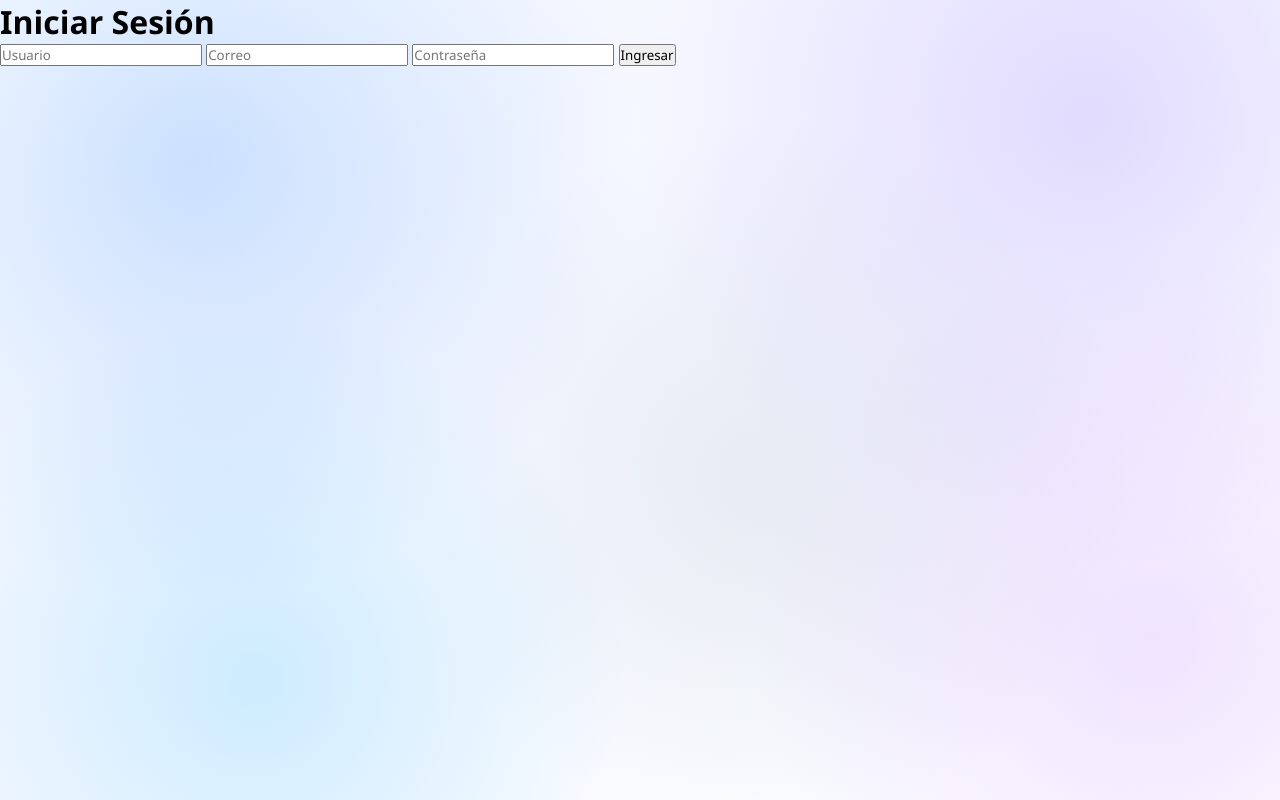
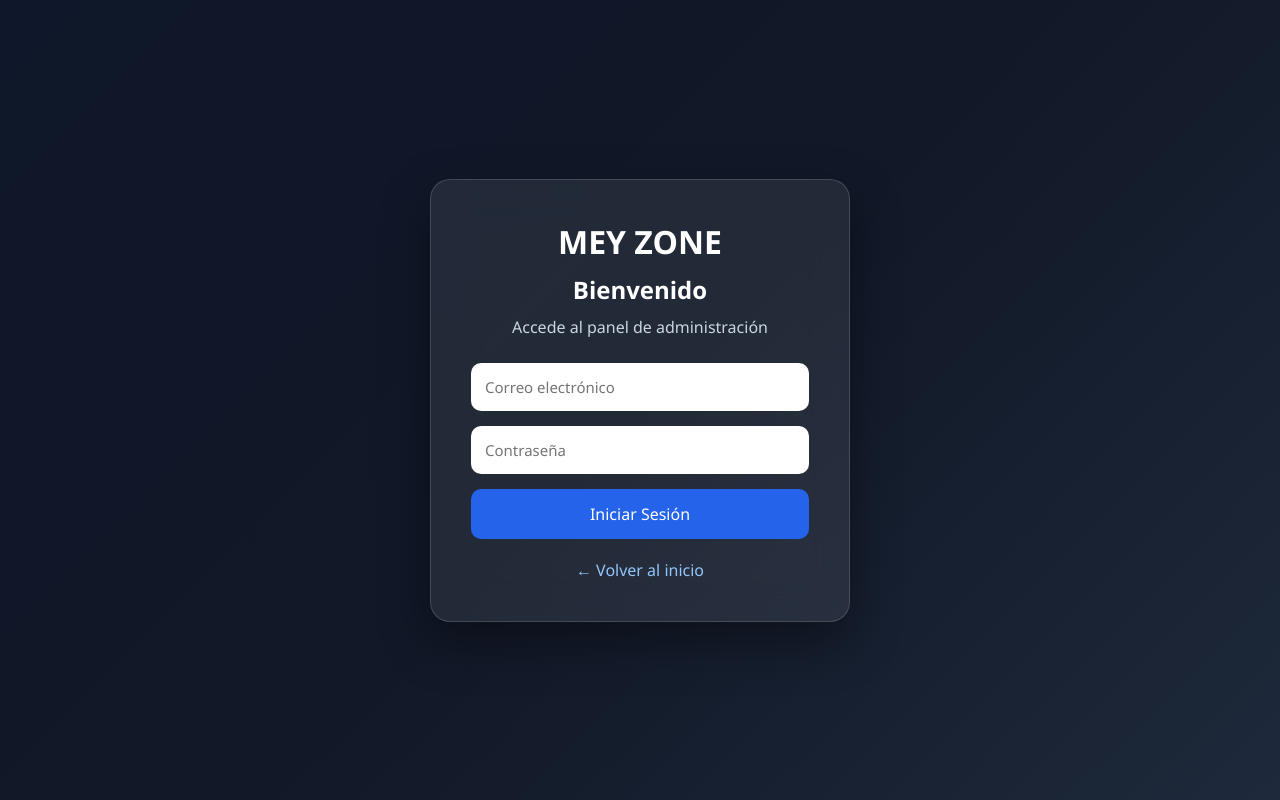
Before and after one commit to Yhulianx/tiendapython, a Flask app: page /login in a window 1280 px wide. Run offline with Flask 3, Linux system fonts and the light colour scheme.

Commit message:
iniciando el login

```diff
--- a/templates/login.html
+++ b/templates/login.html
@@ -2,43 +2,52 @@
 <html lang="es">
 <head>
     <meta charset="UTF-8">
-    <title>Iniciar Sesión</title>
-    <link rel="stylesheet" href="{{ url_for('static', filename='style.css') }}">
+    <meta name="viewport" content="width=device-width, initial-scale=1.0">
+    <title>Iniciar Sesión | MEY Zone</title>
+
+    <link rel="stylesheet"
+          href="{{ url_for('static', filename='style.css') }}">
 </head>
-<body>
 
-    <div class="login-container">
+<body class="login-page">
 
-        <h1>Iniciar Sesión</h1>
+    <div class="login-card">
 
-        <form action="/validar_login" method="POST">
+        <div class="logo-login">
+            MEY ZONE
+        </div>
 
-            <input
-                type="text"
-                name="usuario"
-                placeholder="Usuario"
-                required
-            >
+        <h2>Bienvenido</h2>
+
+        <p class="texto-login">
+            Accede al panel de administración
+        </p>
+
+        <form action="/login" method="POST">
 
             <input
                 type="email"
                 name="correo"
-                placeholder="Correo"
+                placeholder="Correo electrónico"
                 required
             >
 
             <input
                 type="password"
-                name="password"
+                name="clave"
                 placeholder="Contraseña"
                 required
             >
 
             <button type="submit">
-                Ingresar
+                Iniciar Sesión
             </button>
 
         </form>
+
+        <a href="/" class="volver">
+            ← Volver al inicio
+        </a>
 
     </div>
 
```
